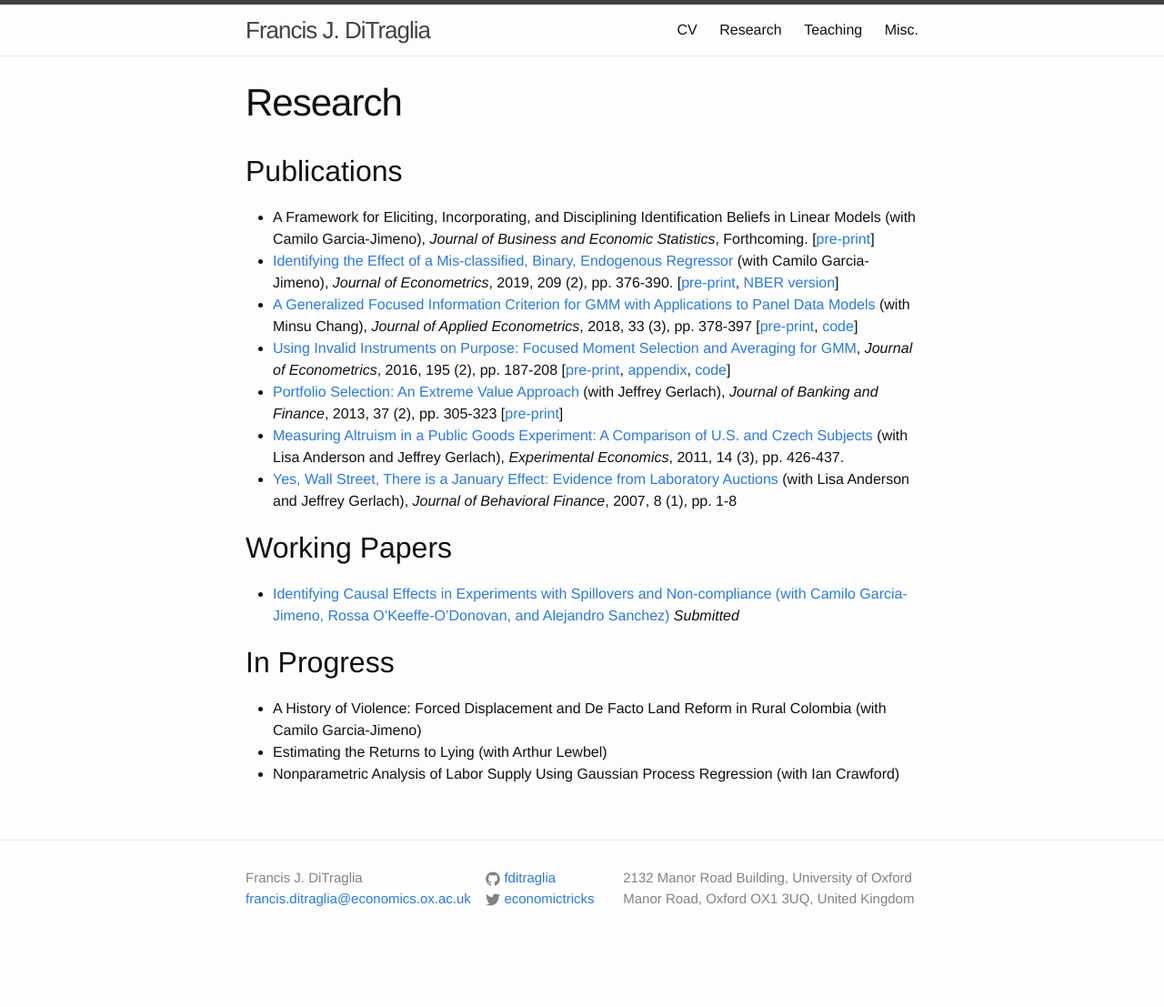
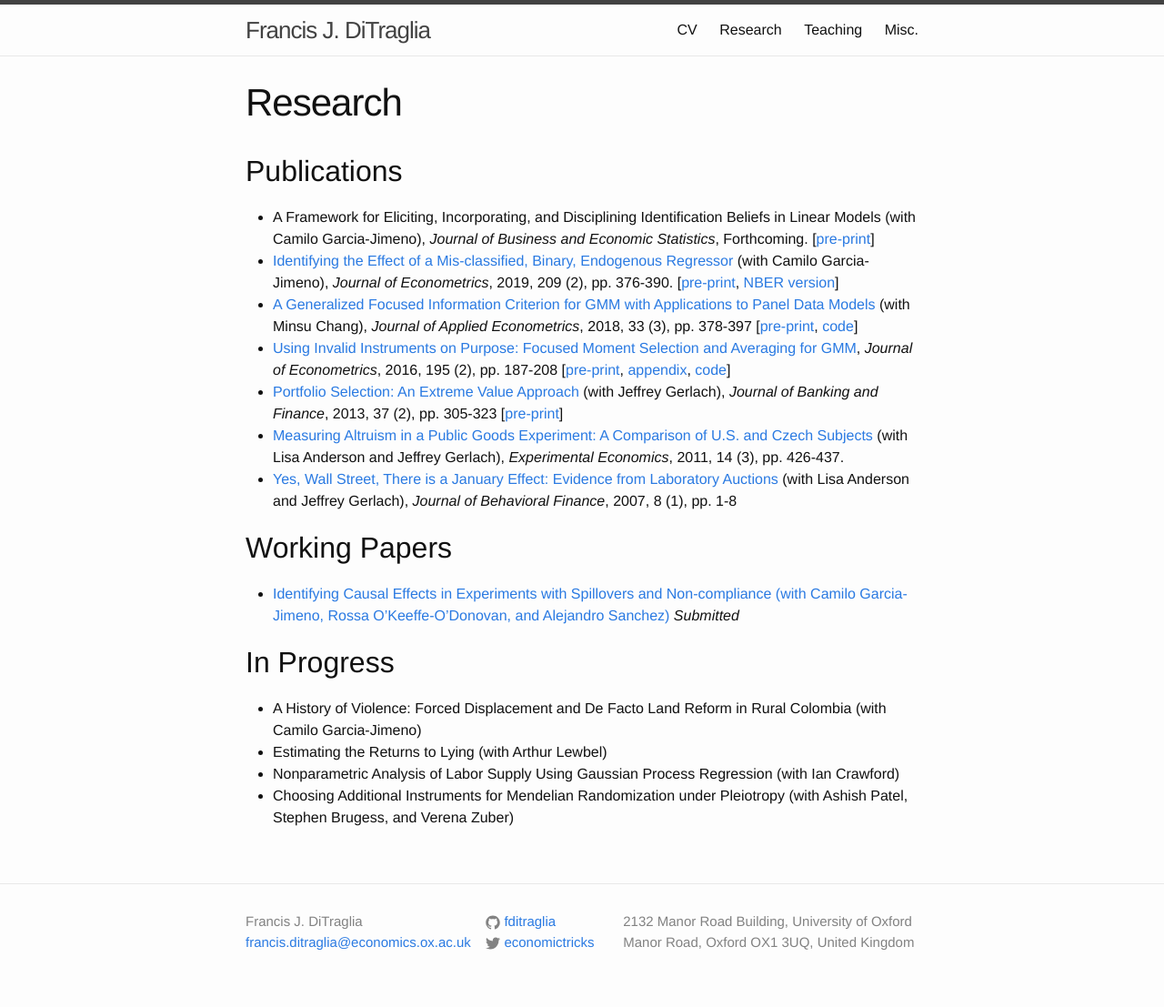
Before and after one commit to fditraglia/fditraglia.github.io, a Jekyll site: the page built from research.md, in a window 1280 px wide. Shown: the whole page at 91% size. Built offline with Jekyll 4.4.1, drawn with Linux system fonts in a browser that asks for light colours; before the commit the page ends 1059 px from its top, so only the background shows below that.

Commit message:
minor updates

```diff
--- a/research.md
+++ b/research.md
@@ -23,3 +23,4 @@ permalink: /research/
 - A History of Violence: Forced Displacement and De Facto Land Reform in Rural Colombia (with Camilo Garcia-Jimeno)
 - Estimating the Returns to Lying (with Arthur Lewbel)
 - Nonparametric Analysis of Labor Supply Using Gaussian Process Regression (with Ian Crawford)
+- Choosing Additional Instruments for Mendelian Randomization under Pleiotropy (with Ashish Patel, Stephen Brugess, and Verena Zuber)
```
Also changed, not shown: teaching.md (+1 -0 lines).
